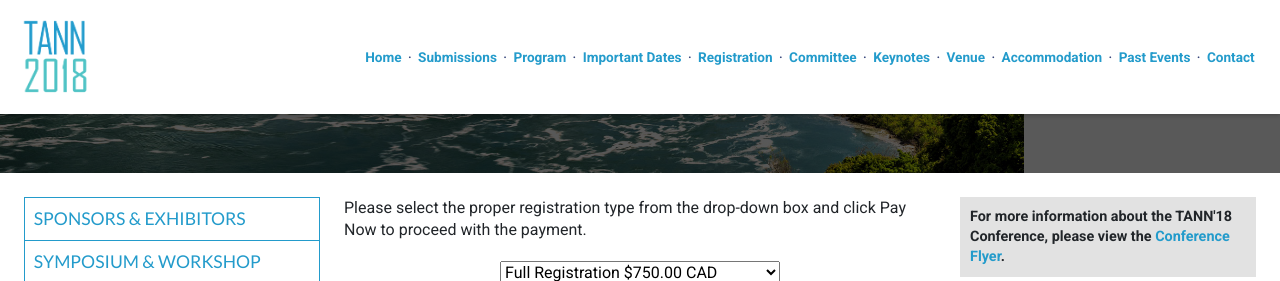
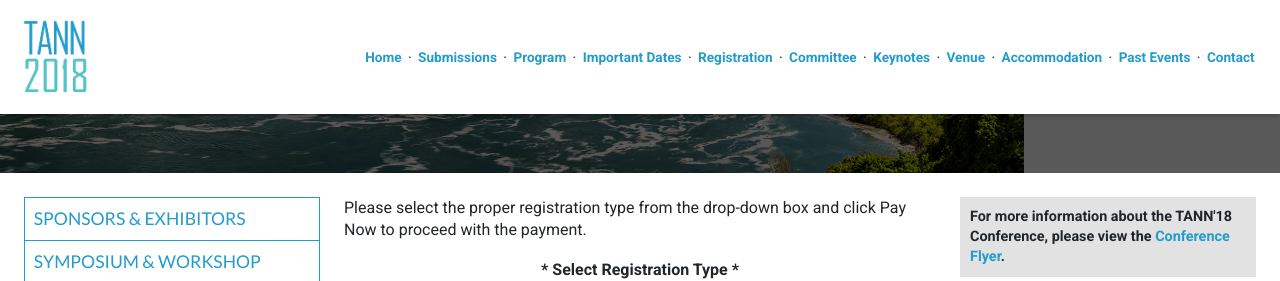
Before and after one commit to intaset/TANN, a Jekyll site: the page built from paypal.html, in a window 1280 px wide and 900 px high, scrolled down 307 px, cut to the strip 0-281 px from the top of the window. Built offline with Jekyll 4.4.1, drawn with Linux system fonts in a browser that asks for light colours; nearby versions of some CDN libraries; Markdown is read by kramdown in place of the engine named in the settings; comment, search, counter and statistics services are not loaded.

Commit message:
made correction

```diff
--- a/paypal.html
+++ b/paypal.html
@@ -16,6 +16,9 @@ keyword: nanotechnology conference, nanofluid conference, nanomaterial conferenc
 <input type="hidden" name="cmd" value="_s-xclick">
 <input type="hidden" name="hosted_button_id" value="6GRXFTEH8FPTA">
 <table>
+<tr><td><input type="hidden" name="on0" value="* Select Registration Type *"><strong>* Select Registration Type *</strong></td>
+</tr>
+<tr>
 <tr><td></tr><tr><td><select name="os0">
   <option value="Full Registration">Full Registration $750.00 CAD</option>
   <option value="Student">Student Registration $520.00 CAD</option>
```
Also changed, not shown: 1 other file.
